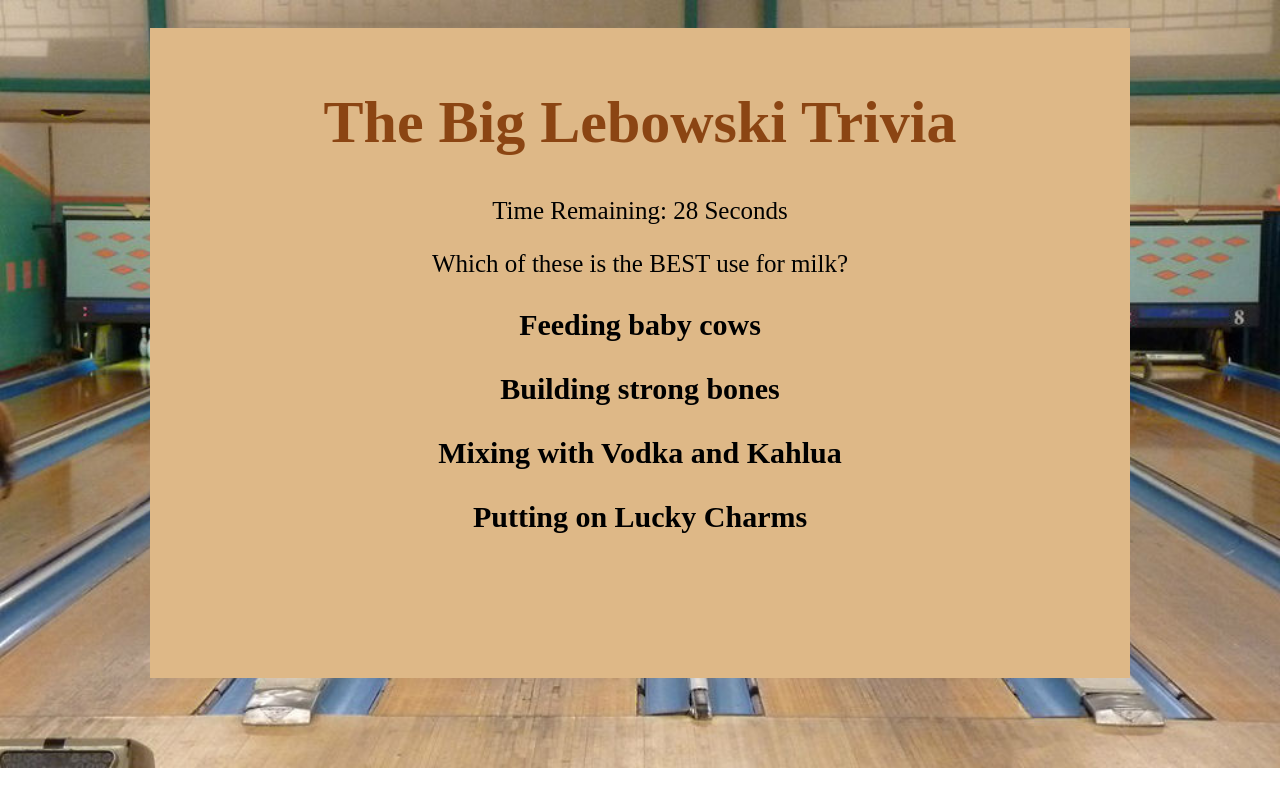
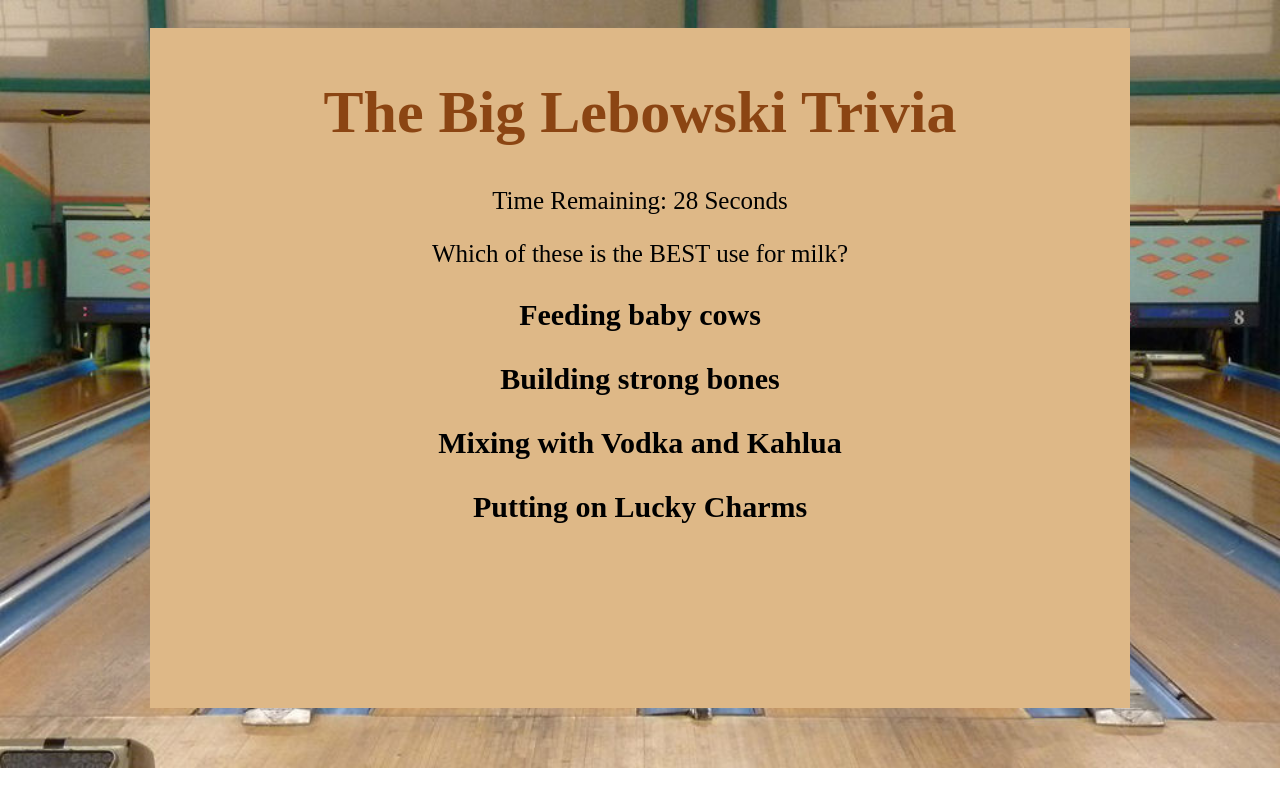
Before and after one commit to freym827/TriviaGame, a plain HTML site: page index.html in a window 1280 px wide. Both pictures are taken after a click on the element "START". Drawn offline with nearby package versions, Linux system fonts and the light colour scheme.

Commit message:
some small changes

```diff
--- a/assets/css/style.css
+++ b/assets/css/style.css
@@ -12,9 +12,9 @@ body {
 
 .wrapper {
     width: 80%;
-    height: 650px;
+    height: 680px;
     margin: 0 auto;
-    padding: 20px;
+    padding: 10px;
     background-color: #DEB887;
 }
 
--- a/assets/javascript/app.js
+++ b/assets/javascript/app.js
@@ -179,6 +179,7 @@ var displayquestion = function() {
 }
 
 btn.on("click", function() {
+    $(".endbox").css("display", "none");
     btn.css("display", "none");
     timer.css("display", "block");
     displayquestion();
--- a/index.html
+++ b/index.html
@@ -73,7 +73,7 @@
             <p class = "questionhead">Theodore Donald Kerabatsos would most likely have wanted his ashes to be...</p>
             <p class = "answer answerwrong">Sprinkled in The Dude's face</p>
             <p class = "answer answerwrong">Given to his mother</p>
-            <p class = "answer answerright">Sprinkled in the pacific ocean</p>
+            <p class = "answer answerright">Sprinkled in the Pacific Ocean</p>
             <p class = "answer answerwrong">Buried in the desert</p>
         </div>
         <div class = "questionbox question10">
```
